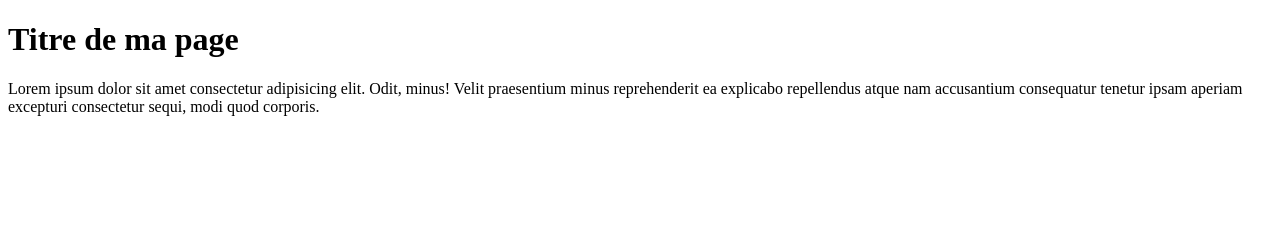
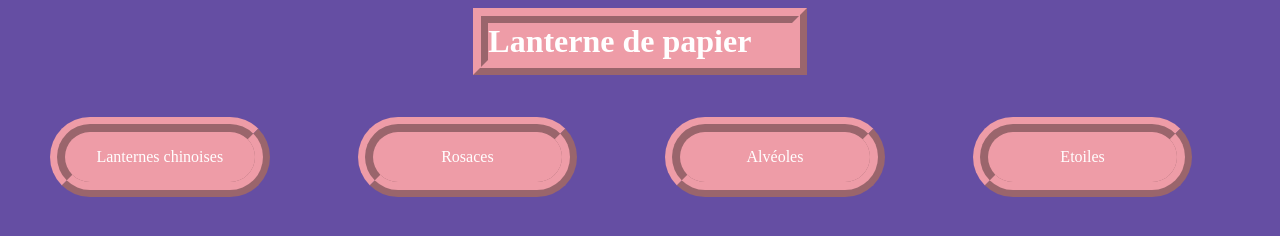
Before and after one commit to Anakin-66/exo_git, a plain HTML site: page index.html in a window 1280 px wide. Drawn offline with Linux system fonts and the light colour scheme.

Commit message:
gros changements

```diff
--- a/index.html
+++ b/index.html
@@ -5,10 +5,23 @@
     <meta http-equiv="X-UA-Compatible" content="IE=edge">
     <meta name="viewport" content="width=device-width, initial-scale=1.0">
     <link rel="stylesheet" href="style.css">
-    <title>Document</title>
+    <title>Lanterne Papier</title>
 </head>
 <body>
-    <h1>Titre de ma page</h1>
-    <p>Lorem ipsum dolor sit amet consectetur adipisicing elit. Odit, minus! Velit praesentium minus reprehenderit ea explicabo repellendus atque nam accusantium consequatur tenetur ipsam aperiam excepturi consectetur sequi, modi quod corporis.</p>
+
+    <h1>Lanterne de papier</h1>
+    <div class="bouton_1">
+        <p>Lanternes chinoises</p>
+    </div>
+    <div class="bouton_2">
+        <p>Rosaces</p>
+    </div>
+    <div class="bouton_3">
+        <p>Alvéoles</p>
+    </div>
+    <div class="bouton_4">
+        <p>Etoiles</p>
+    </div>
+
 </body>
 </html>
--- a/style.css
+++ b/style.css
@@ -0,0 +1,27 @@
+h1{
+    border: 4mm ridge #ee9ca7;
+    color: white;
+    background-color: #ee9ca7;
+    width: 24%;
+    margin: 0 auto;
+    font-weight: bold;
+}
+body{
+    background-color: #654ea3;
+
+}
+.bouton_1,
+.bouton_2,
+.bouton_3,
+.bouton_4 {
+        border: 4mm ridge #ee9ca7;
+        border-radius: 50px;
+        width: 15%;
+        background-color: #ee9ca7;
+        text-align: center;
+        display: inline-block;
+        margin: 42px;
+}
+p{
+    color: white;
+}
```
